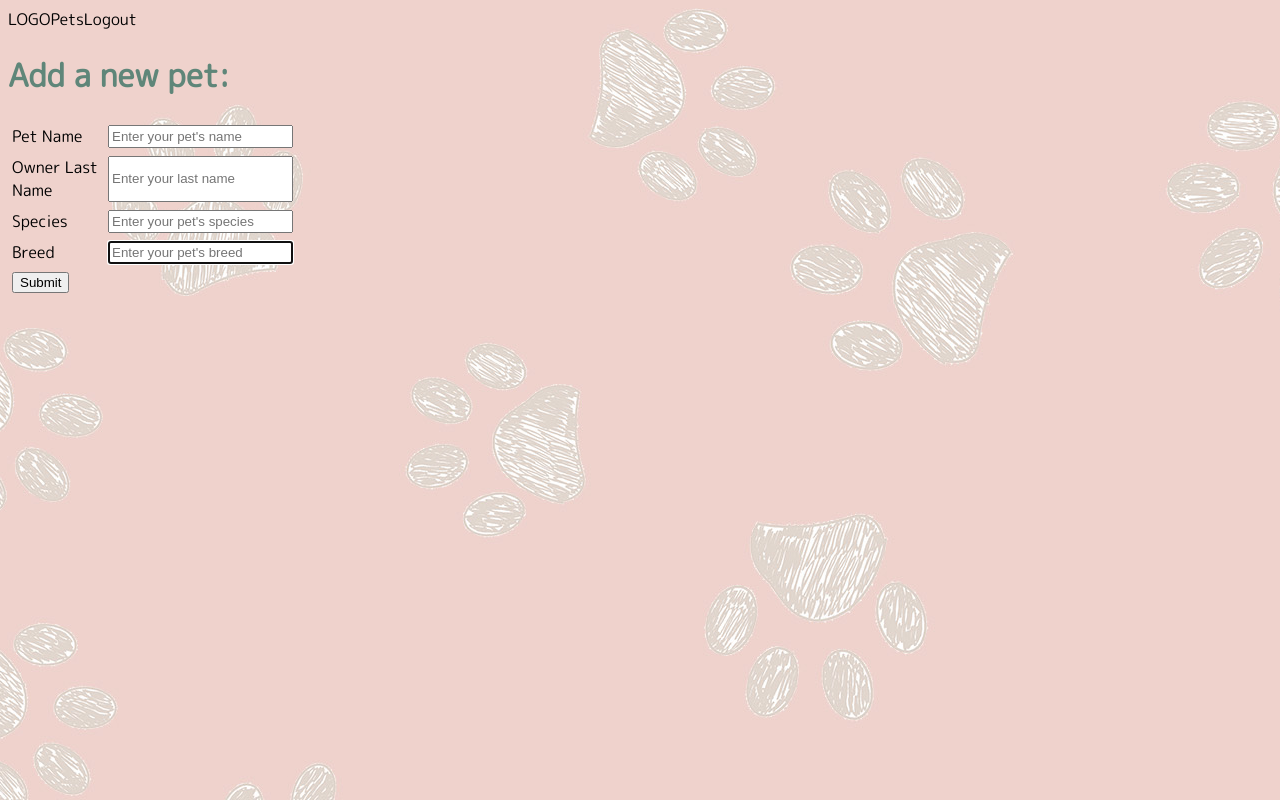
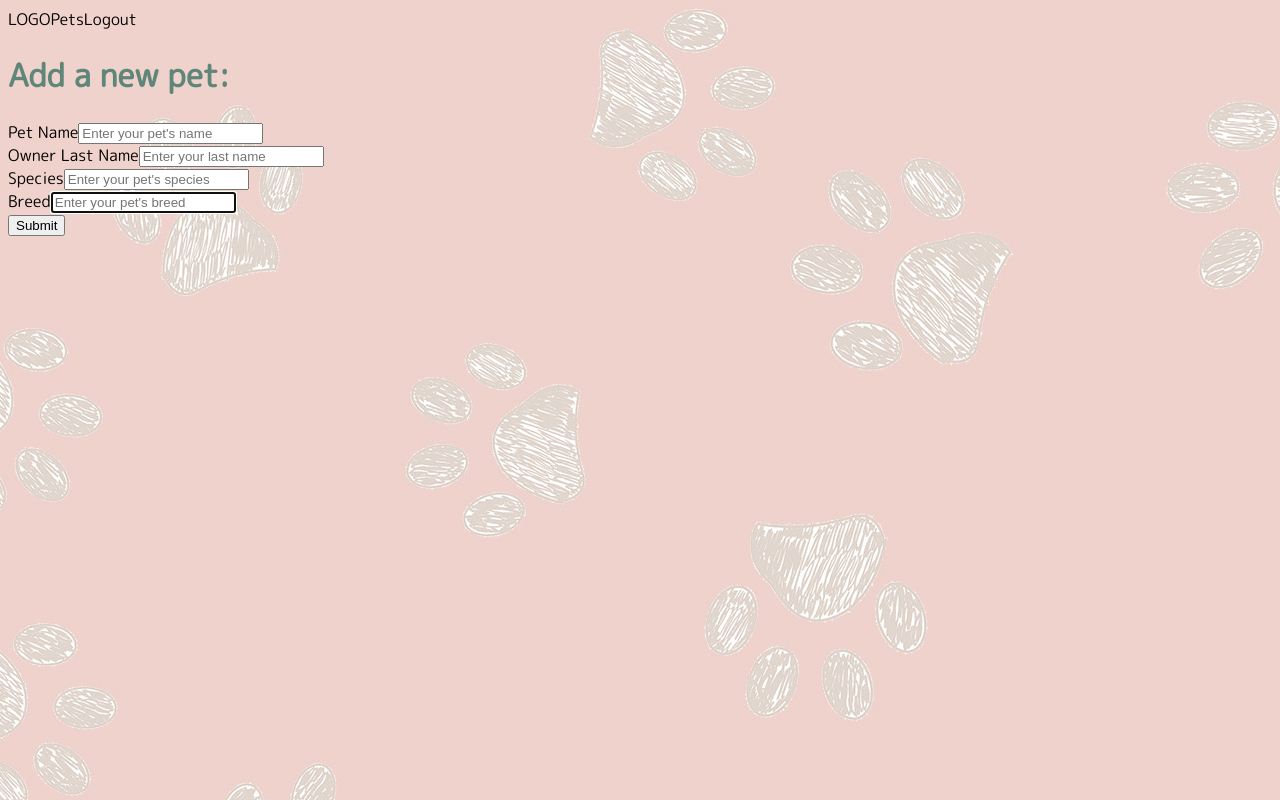
Before and after one commit to Ivo-Gatzinski/healthy-pets, a React (Create React App) app in the folder client/: page /addpet in a window 1280 px wide. Built offline with nearby package versions, Linux system fonts and the light colour scheme.

Commit message:
fix date error

```diff
--- a/client/src/pages/AddPets.js
+++ b/client/src/pages/AddPets.js
@@ -1,17 +1,6 @@
 import { useAuth } from "../util/auth";
 import { useState } from "react";
 import LogoPetsLogout from "../components/LogoPetsLogout";
-
-const styles = {
-    formControl: {
-      display: "flex",
-      padding: "0.25em",
-    },
-    label: {
-      flex: "0 1 6em",
-      paddingRight: "0.25em",
-    },
-  };
 
   const initialFormState = {
     first: "",
@@ -40,8 +29,8 @@ export default function AddPets() {
       <LogoPetsLogout/>
       <h1>Add a new pet:</h1>
       <form onSubmit={handleSubmit}>
-        <div style={styles.formControl}>
-          <label htmlFor="petname" style={styles.label}>
+        <div>
+          <label htmlFor="petname">
             Pet Name
           </label>
           <input
@@ -54,8 +43,8 @@ export default function AddPets() {
             onChange={handleInputChange}
           />
         </div>
-        <div style={styles.formControl}>
-          <label htmlFor="ownerlastname" style={styles.label}>
+        <div>
+          <label htmlFor="ownerlastname">
             Owner Last Name
           </label>
           <input
@@ -69,8 +58,8 @@ export default function AddPets() {
             onChange={handleInputChange}
           />
         </div>
-        <div style={styles.formControl}>
-          <label htmlFor="species" style={styles.label}>
+        <div>
+          <label htmlFor="species">
             Species
           </label>
           <input
@@ -84,8 +73,8 @@ export default function AddPets() {
             onChange={handleInputChange}
           />
         </div>
-        <div style={styles.formControl}>
-          <label htmlFor="breed" style={styles.label}>
+        <div>
+          <label htmlFor="breed">
             Breed
           </label>
           <input
@@ -99,7 +88,7 @@ export default function AddPets() {
             onChange={handleInputChange}
           />
         </div>
-        <div style={styles.formControl}>
+        <div>
           <button type="submit">
             Submit
           </button>
--- a/client/src/util/queries.js
+++ b/client/src/util/queries.js
@@ -13,7 +13,7 @@ export const ME = gql`
         notes {
           text
           subject
-
+          createdAt
         }
       }
       role
```
Also changed, not shown: 1 other file (tests, documents, lock files or other folders).
